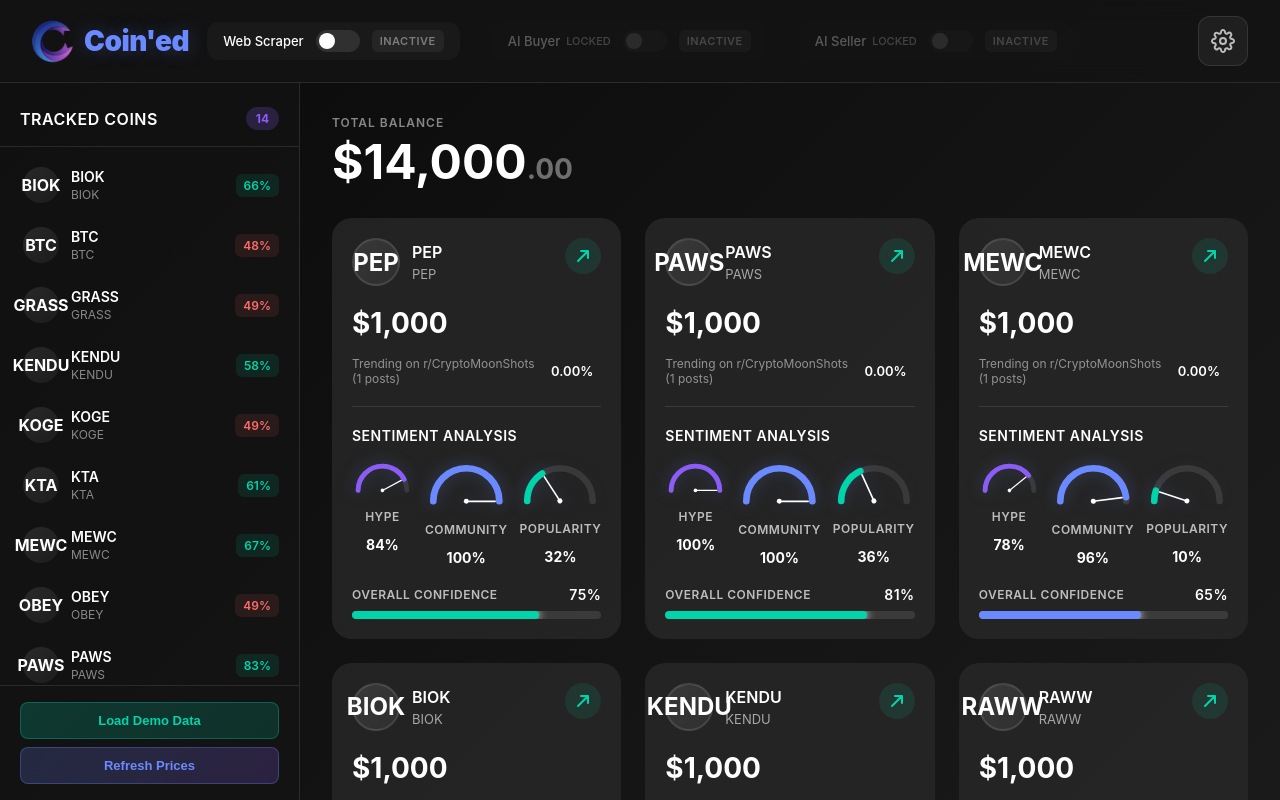
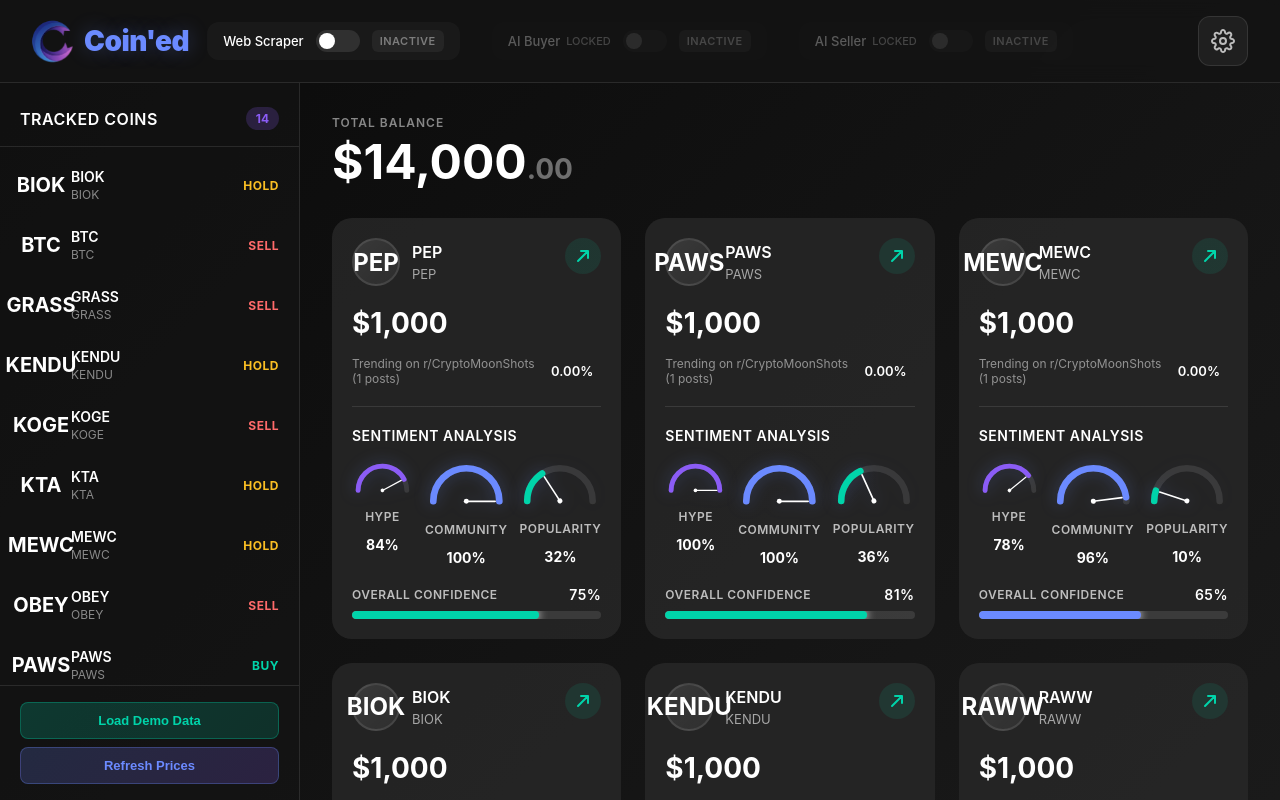
Before and after one commit to Cirbble/codejam2025, an Angular app in the folder coin-ed/: page / in a window 1280 px wide. Built offline with nearby package versions, Linux system fonts and the light colour scheme.

Commit message:
buy sell hold update

```diff
--- a/coin-ed/public/coin-data.json
+++ b/coin-ed/public/coin-data.json
@@ -32,7 +32,9 @@
       "Let’s goo"
     ],
     "link": "https://www.reddit.com/r/CryptoMoonShots/comments/1owzfnv/why_choose_pep_the_path_to_110_is_more_realistic/",
-    "post_count": 1
+    "post_count": 1,
+    "confidence": 84,
+    "recommendation": "BUY"
   },
   {
     "id": "paws",
@@ -57,7 +59,9 @@
     "comment_count": 0,
     "comments": [],
     "link": "https://www.reddit.com/r/CryptoMoonShots/comments/1owby7x/celebrate_this_holiday_season_with_santa_paws/",
-    "post_count": 1
+    "post_count": 1,
+    "confidence": 87,
+    "recommendation": "BUY"
   },
   {
     "id": "mewc",
@@ -84,7 +88,9 @@
       "nice work!"
     ],
     "link": "https://www.reddit.com/r/CryptoMoonShots/comments/1oxhrlt/with_a_price_increase_of_19750_in_the_last_7_days/",
-    "post_count": 1
+    "post_count": 1,
+    "confidence": 78,
+    "recommendation": "HOLD"
   },
   {
     "id": "biok",
@@ -116,7 +122,9 @@
       "This is the kind of setup you only see once in a cycle BNB had utility + timing Biokript has utility + timing + BIG tech backing Microsoft and Google + a real DeFi product That’s not hype… that’s foundation Early buyers always write the history books"
     ],
     "link": "https://www.reddit.com/r/CryptoMoonShots/comments/1oxugoj/microsoft_google_supported_project_on_solana/",
-    "post_count": 2
+    "post_count": 2,
+    "confidence": 78,
+    "recommendation": "HOLD"
   },
   {
     "id": "kendu",
@@ -151,7 +159,9 @@
       "If you scout around different crypto projects enough, you’ll watch the same few guys and dolls jump from one crypto pump and dip to another. There’s a couple that really stand out because their main crew doesn’t skip around. Spx6900 Pepe and Kendu are unique in this space for hard work and good vibes and lots of growth beyond one cycle follow a pattern. And the coin with the highest upward potential in this climate is $kendu."
     ],
     "link": "https://www.reddit.com/r/CryptoMoonShots/comments/1oxsa7h/the_game_really_is_simple/",
-    "post_count": 1
+    "post_count": 1,
+    "confidence": 74,
+    "recommendation": "HOLD"
   },
   {
     "id": "raww",
@@ -185,7 +195,9 @@
       "Broooo😂"
     ],
     "link": "https://www.reddit.com/r/CryptoMoonShots/comments/1oxzpg9/the_worlds_going_full_degen_be_better/",
-    "post_count": 2
+    "post_count": 2,
+    "confidence": 76,
+    "recommendation": "HOLD"
   },
   {
     "id": "kta",
@@ -210,7 +222,9 @@
     "comment_count": 0,
     "comments": [],
     "link": "https://www.reddit.com/r/CryptoMoonShots/comments/1owyspn/kta_whos_excited_whos_not/",
-    "post_count": 1
+    "post_count": 1,
+    "confidence": 74,
+    "recommendation": "HOLD"
   },
   {
     "id": "tap",
@@ -235,7 +249,9 @@
     "comment_count": 0,
     "comments": [],
     "link": "https://www.reddit.com/r/CryptoMoonShots/comments/1owvlkk/why_i_wont_touch_a_crypto_presale_without/",
-    "post_count": 1
+    "post_count": 1,
+    "confidence": 72,
+    "recommendation": "HOLD"
   },
   {
     "id": "obey",
@@ -262,7 +278,9 @@
       "Sepan ustedes que, por algún motivo que desconozco,  no estoy viendo los comentarios. Si tienen alguna pregunta, envíenme mensaje directo."
     ],
     "link": "https://www.reddit.com/r/CryptoMoonShots/comments/1oxudz6/the_void_doesnt_rug_it_expands/",
-    "post_count": 2
+    "post_count": 2,
+    "confidence": 64,
+    "recommendation": "HOLD"
   },
   {
     "id": "swell",
@@ -287,7 +305,9 @@
     "comment_count": 0,
     "comments": [],
     "link": "https://www.reddit.com/r/CryptoMoonShots/comments/1owopxe/crypto_coin_swell/",
-    "post_count": 1
+    "post_count": 1,
+    "confidence": 64,
+    "recommendation": "HOLD"
   },
   {
     "id": "koge",
@@ -312,7 +332,9 @@
     "comment_count": 0,
     "comments": [],
     "link": "https://www.reddit.com/r/CryptoMoonShots/comments/1owyrcm/how_im_rotating_meme_coins_without_losing_my_mind/",
-    "post_count": 1
+    "post_count": 1,
+    "confidence": 64,
+    "recommendation": "HOLD"
   },
   {
     "id": "grass",
@@ -339,7 +361,9 @@
       "I have a feeling the second phase of grass would cook hard, was eligible for the first hoping to see the second soon"
     ],
     "link": "https://www.reddit.com/r/CryptoMoonShots/comments/1owgrqp/grass_is_an_ai_depin_project_on_solana_that_lets/",
-    "post_count": 1
+    "post_count": 1,
+    "confidence": 64,
+    "recommendation": "HOLD"
   },
   {
     "id": "btc",
@@ -364,7 +388,9 @@
     "comment_count": 0,
     "comments": [],
     "link": "https://www.reddit.com/r/CryptoMoonShots/comments/1ox42ij/crypto_trading_communities_are_so_scammy_but/",
-    "post_count": 1
+    "post_count": 1,
+    "confidence": 63,
+    "recommendation": "HOLD"
   },
   {
     "id": "trx",
@@ -389,6 +415,8 @@
     "comment_count": 0,
     "comments": [],
     "link": "https://www.reddit.com/r/CryptoMoonShots/comments/1oxz577/anyone_grinding_small_caps_on_tron/",
-    "post_count": 1
+    "post_count": 1,
+    "confidence": 62,
+    "recommendation": "HOLD"
   }
 ]
--- a/coin-ed/src/app/components/dashboard/dashboard.component.css
+++ b/coin-ed/src/app/components/dashboard/dashboard.component.css
@@ -177,12 +177,10 @@
 .coin-list-icon {
   width: 36px;
   height: 36px;
-  border-radius: 50%;
-  background: linear-gradient(135deg, rgba(255, 255, 255, 0.1), rgba(255, 255, 255, 0.05));
   display: flex;
   align-items: center;
   justify-content: center;
-  font-size: 16px;
+  font-size: 20px;
   font-weight: bold;
   flex-shrink: 0;
 }
@@ -209,22 +207,23 @@
   margin-top: 2px;
 }
 
-.coin-list-change {
+.coin-list-recommendation {
   font-size: 12px;
-  font-weight: 600;
-  padding: 4px 8px;
-  border-radius: 6px;
+  font-weight: 700;
   flex-shrink: 0;
+  letter-spacing: 0.5px;
 }
 
-.coin-list-change.positive {
+.coin-list-recommendation.buy {
   color: #00d4aa;
-  background: rgba(0, 212, 170, 0.1);
 }
 
-.coin-list-change.negative {
+.coin-list-recommendation.hold {
+  color: #fbbf24;
+}
+
+.coin-list-recommendation.sell {
   color: #ff6b6b;
-  background: rgba(255, 107, 107, 0.1);
 }
 
 .new-badge {
--- a/coin-ed/src/app/components/dashboard/dashboard.component.html
+++ b/coin-ed/src/app/components/dashboard/dashboard.component.html
@@ -46,8 +46,11 @@
               <span class="coin-list-name">{{ coin.name }}</span>
               <span class="coin-list-symbol">{{ coin.symbol }}</span>
             </div>
-            <div class="coin-list-change" [class.positive]="getConfidenceScore(coin) >= 50" [class.negative]="getConfidenceScore(coin) < 50">
-              {{ getConfidenceScore(coin) }}%
+            <div class="coin-list-recommendation"
+                 [class.buy]="getRecommendation(coin) === 'BUY'"
+                 [class.hold]="getRecommendation(coin) === 'HOLD'"
+                 [class.sell]="getRecommendation(coin) === 'SELL'">
+              {{ getRecommendation(coin) }}
             </div>
             @if (isRecentlyUpdated(coin.id)) {
               <span class="new-badge">NEW</span>
--- a/coin-ed/src/app/components/dashboard/dashboard.component.ts
+++ b/coin-ed/src/app/components/dashboard/dashboard.component.ts
@@ -124,4 +124,20 @@ export class DashboardComponent {
   goToHomepage(): void {
     this.selectedCoinId = null;
   }
+
+  /**
+   * Get recommendation (BUY/HOLD/SELL) based on confidence score
+   */
+  getRecommendation(coin: any): string {
+    // If coin already has recommendation from backend, use it
+    if (coin.recommendation) {
+      return coin.recommendation;
+    }
+
+    // Otherwise calculate it
+    const confidence = this.getConfidenceScore(coin);
+    if (confidence >= 75) return 'BUY';
+    if (confidence >= 55) return 'HOLD';
+    return 'SELL';
+  }
 }
```
Also changed, not shown: 1 other file (tests, documents, lock files or other folders).
